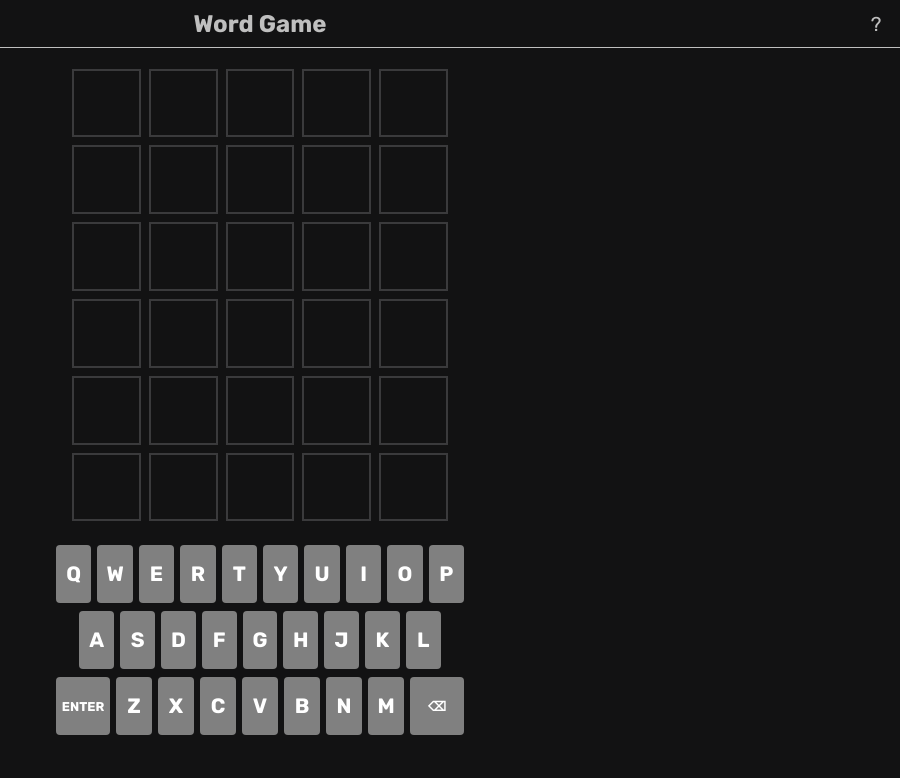
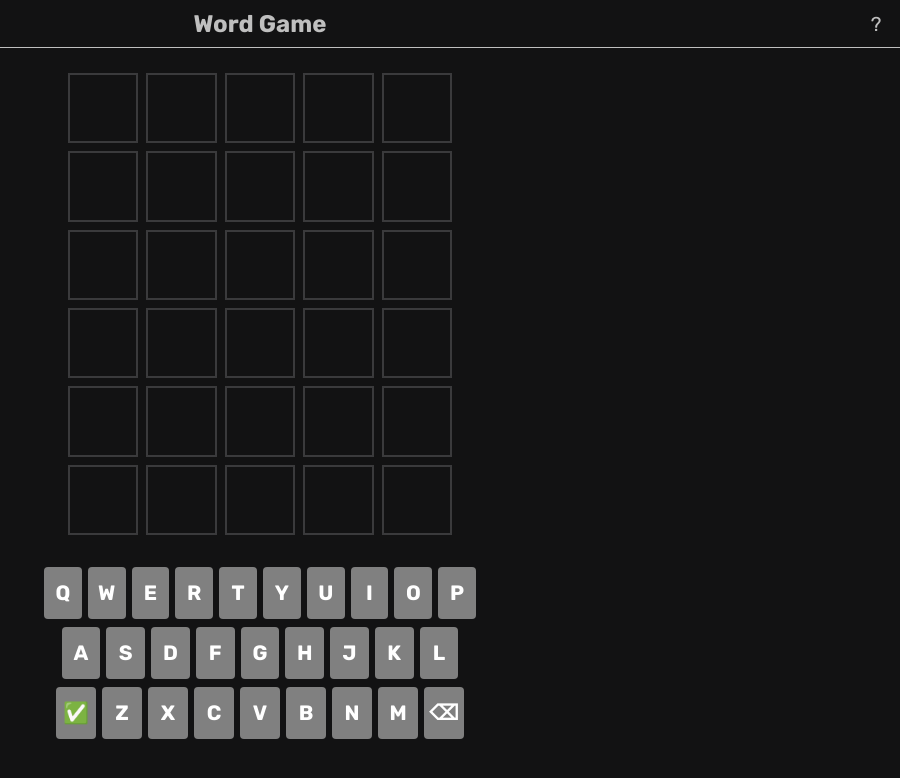
Before and after one commit to Udbhav227/wordle-clone, a React (Vite) app: page / in a window 1280 px wide. Shown: the top 778 px of the page, without its empty margins (380-1280 px from the left). Built offline with nearby package versions, Linux system fonts and the light colour scheme.

Commit message:
adjust keyboard styling

```diff
--- a/src/components/Keyboard/Keyboard.jsx
+++ b/src/components/Keyboard/Keyboard.jsx
@@ -3,7 +3,7 @@ import React from 'react';
 const KEYBOARD_ROWS = [
   ['Q', 'W', 'E', 'R', 'T', 'Y', 'U', 'I', 'O', 'P'],
   ['A', 'S', 'D', 'F', 'G', 'H', 'J', 'K', 'L'],
-  ['ENTER', 'Z', 'X', 'C', 'V', 'B', 'N', 'M', 'BACKSPACE'],
+  ['✅', 'Z', 'X', 'C', 'V', 'B', 'N', 'M', 'BACKSPACE'],
 ];
 
 function getLetterStatuses(checkedGuesses) {
--- a/src/styles.css
+++ b/src/styles.css
@@ -95,14 +95,14 @@ h1 {
 
   margin: 0 auto;
   width: 100%;
-  max-width: min(440px, 58vh, 100%);
+  max-width: min(440px, 58vh, 90%);
   min-width: 360px;
   max-height: 700px;
-  padding: 1rem;
+  padding: .25rem;
 }
 
 .guess-results {
-  padding: .5rem;
+  padding: 1rem;
 }
 
 .guess {
@@ -199,7 +199,7 @@ h1 {
 }
 
 .key-spacer-half {
-  flex: 0.5;
+  flex: .3;
 }
 
 .keyboard-row {
@@ -219,13 +219,13 @@ h1 {
   display: grid;
   place-content: center;
   flex: 1;
-  height: 58px;
+  height: 52px;
   transition: background-color 0.3s ease;
+  max-width: 40px;
 }
 
 .key.special-key {
-  flex: 1.5;
-  font-size: 0.8rem;
+  flex: 1.25;
 }
 
 .key:hover {
```
